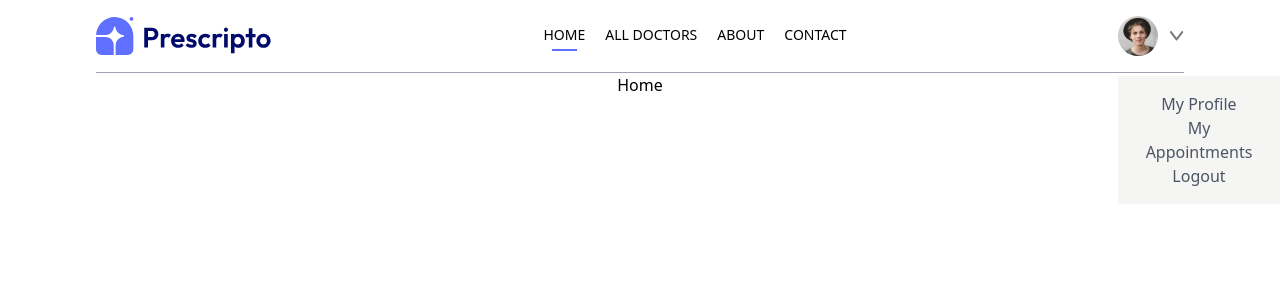
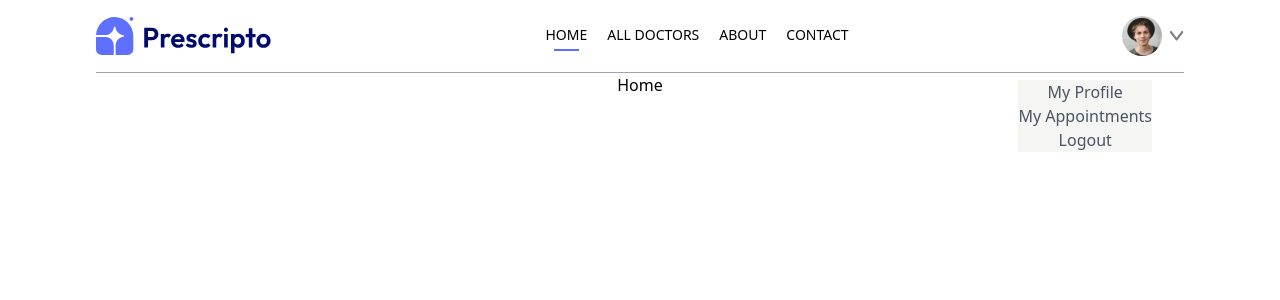
Before and after one commit to Maryiamreda/prescripto, a React (Vite) app: page / in a window 1280 px wide. Both pictures are taken after a click on the picture 1176 px from the left and 36 px from the top of the page. Shown: the top 300 px of the page. Built offline with nearby package versions, Linux system fonts and the light colour scheme.

Commit message:
dropdown positioning

```diff
--- a/src/components/Navbar.tsx
+++ b/src/components/Navbar.tsx
@@ -5,7 +5,7 @@ import DropDownIcon from "../assets/assets_frontend/dropdown_icon.svg";
 import { NavLink, useNavigate } from 'react-router-dom';
 const NavBar = () => {
     const navigate = useNavigate();
-    const [showMenu, setShowMenu] = useState(false)
+    const [showMenu, setShowMenu] = useState(false);
     const [token, setToken] = useState(true)
 
     return (<div className='flex  items-center justify-between border-b pb-4 border-b-gray-400'>
@@ -33,18 +33,21 @@ const NavBar = () => {
         </div>
 
 
-        {token ? (<div>
-            <div className='flex gap-3'>
+        {token ? (
+            <div className='flex items-center gap-2 cursor-pointer'>
                 <img src={ProfilePic} className='w-10 rounded-full ' />
-                <img src={DropDownIcon} onClick={() => setShowMenu(showMenu ? false : true)} />
-            </div>
+                <img src={DropDownIcon} className='' onClick={() => setShowMenu(!showMenu)} />
+
                 {showMenu &&
                     <div
-                    className='text-gray-600 text-base  bg-stone-100 absolute mt-5 p-4 flex flex-col items-center'
+                        className='text-gray-600 text-base font-medium absolute top-0 right-0 pt-20 pr-32 items-center'
                     >
+                        <div className=' bg-stone-100 '>
                             <p onClick={() => navigate('/my-profile')}>My Profile</p>
                             <p onClick={() => navigate('/my-appointments')} >My Appointments</p>
                             <p onClick={() => navigate('/my-profile')}>Logout</p>
+                        </div>
+
                     </div>
                 }
             </div>)
```
Lines whose indentation alone changed are shown as unchanged.
